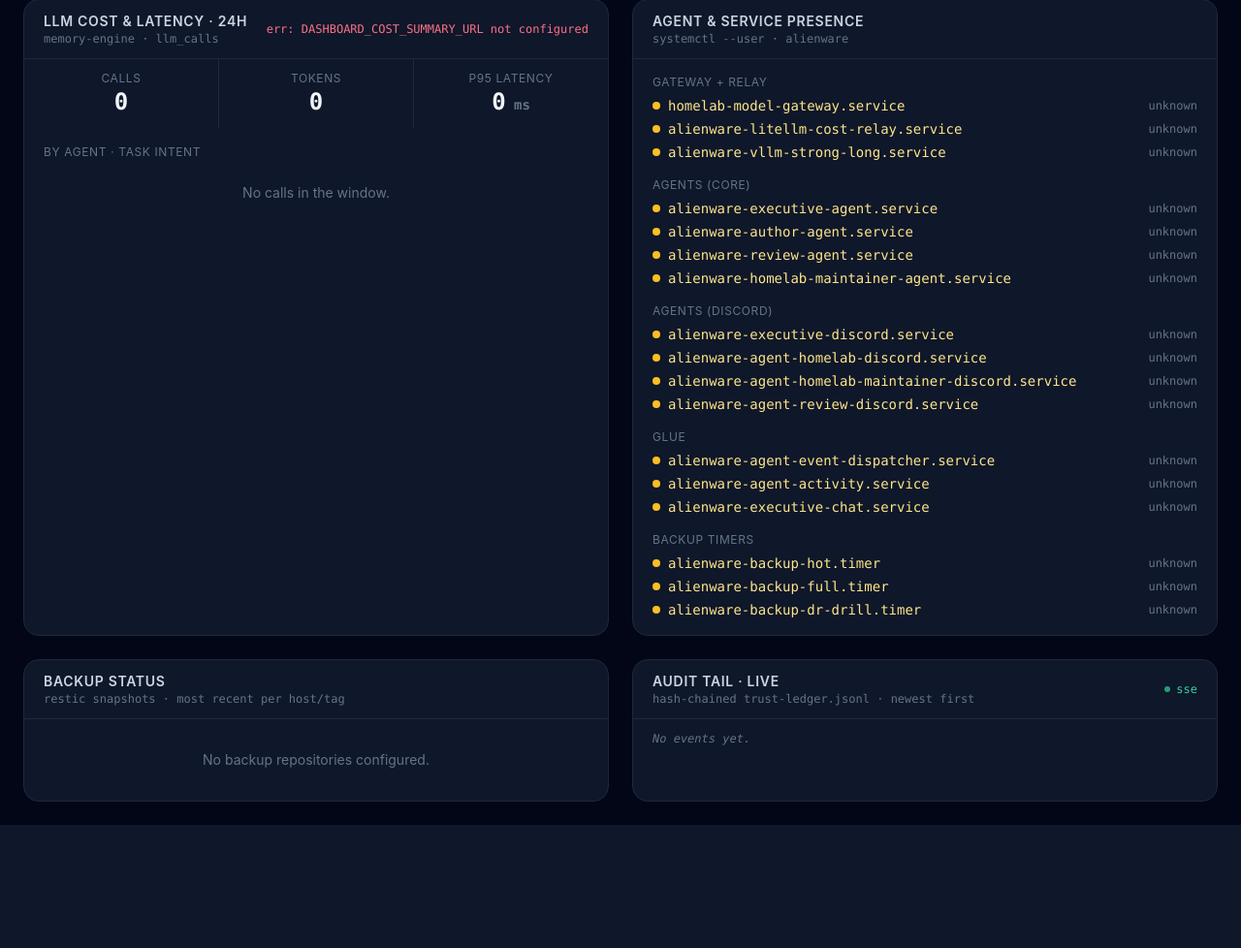
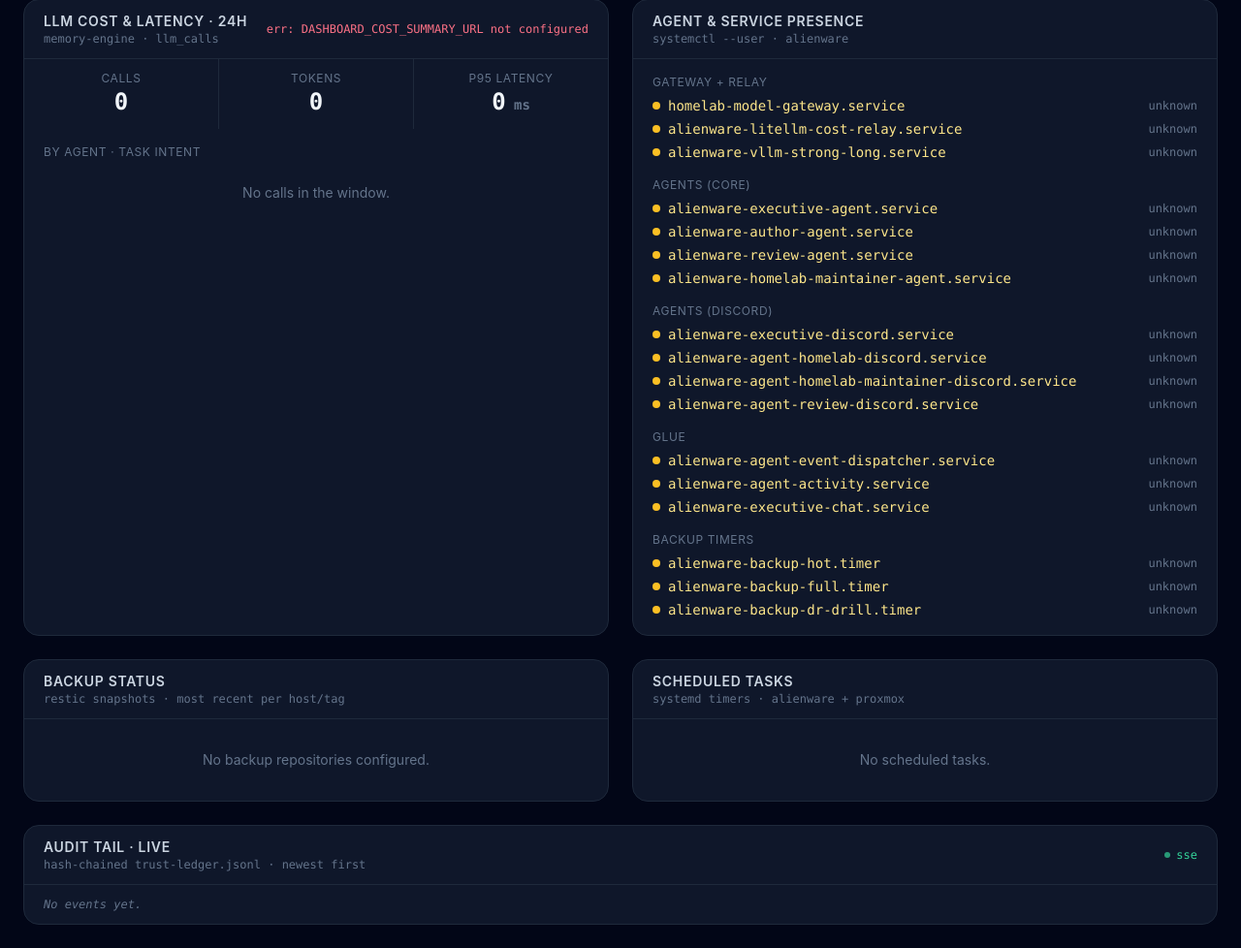
Before and after one commit to ivierlin27/homelab-control, a FastAPI app: page / in a window 1280 px wide. Shown: the part 78-1056 px from the top of the page at 97% size. Before the commit the page ends 929 px from the top, so only its background shows below. Run offline with FastAPI, Linux system fonts and the light colour scheme; some libraries are stand-ins or nearby versions.

Commit message:
dashboard: add 'Scheduled tasks' tile
systemd --output=json gives clean microsecond-since-epoch numbers for
next/last (no fragile column parsing). Pulls timers from Alienware
(systemctl --user list-timers --all) AND any host in
DASHBOARD_REMOTE_TIMER_HOSTS via ssh -o BatchMode=yes (defaults to
root@proxmox.dev-path.org, where the LXC backup timer lives).

Sort: soonest next-run first, unscheduled (next==0) at the bottom.
Color cues: green if firing within 1h, amber within 24h, slate beyond.
Filters out systemd-internal/grub/logrotate/dnf timers as noise.

Layout: 2x2 of cost/presence/backup/schedule, audit tail spans the
full width below (more room for the live event stream).

Tests: 7/7 pass (added _parse_timer_json happy + garbage path + the
schedule tile in the full-page render test).

Co-authored-by: Cursor <cursoragent@cursor.com>

```diff
--- a/apps/master_dashboard/main.py
+++ b/apps/master_dashboard/main.py
@@ -224,9 +224,100 @@ async def _fetch_presence() -> list[dict[str, Any]]:
     return groups
 
 
+# Remote hosts (host, ssh-target, label). Schedule tile pulls timers from each.
+# ssh-target must be batch-mode-reachable from the dashboard host's account.
+REMOTE_SCHEDULE_HOSTS = [
+    t.strip() for t in
+    os.environ.get("DASHBOARD_REMOTE_TIMER_HOSTS", "root@proxmox.dev-path.org").split(",")
+    if t.strip()
+]
+
+
+def _parse_timer_json(blob: str, host: str) -> list[dict[str, Any]]:
+    """systemd ts fields are microseconds since epoch, 0 == never/unscheduled."""
+    try:
+        items = json.loads(blob)
+    except json.JSONDecodeError:
+        return []
+    out: list[dict[str, Any]] = []
+    for it in items:
+        next_us = it.get("next") or 0
+        last_us = it.get("last") or 0
+        out.append({
+            "host": host,
+            "unit": it.get("unit", "?"),
+            "activates": it.get("activates", "") or "",
+            "next_epoch": next_us / 1_000_000.0 if next_us else None,
+            "last_epoch": last_us / 1_000_000.0 if last_us else None,
+        })
+    return out
+
+
+async def _list_timers_local() -> list[dict[str, Any]]:
+    proc = await asyncio.create_subprocess_exec(
+        "systemctl", "--user", "list-timers", "--all", "--output=json",
+        stdout=asyncio.subprocess.PIPE,
+        stderr=asyncio.subprocess.PIPE,
+    )
+    stdout, _ = await asyncio.wait_for(proc.communicate(), timeout=8)
+    if proc.returncode != 0:
+        return []
+    return _parse_timer_json(stdout.decode(), host="alienware")
+
+
+async def _list_timers_ssh(ssh_target: str) -> list[dict[str, Any]]:
+    proc = await asyncio.create_subprocess_exec(
+        "ssh", "-o", "BatchMode=yes", "-o", "ConnectTimeout=4",
+        ssh_target,
+        "systemctl list-timers --all --output=json",
+        stdout=asyncio.subprocess.PIPE,
+        stderr=asyncio.subprocess.PIPE,
+    )
+    try:
+        stdout, _ = await asyncio.wait_for(proc.communicate(), timeout=10)
+    except asyncio.TimeoutError:
+        try:
+            proc.kill()
+        except ProcessLookupError:
+            pass
+        return [{"host": ssh_target, "unit": "<ssh timeout>", "activates": "",
+                 "next_epoch": None, "last_epoch": None}]
+    if proc.returncode != 0:
+        return []
+    # Host label is the short name after the @
+    host = ssh_target.split("@", 1)[-1].split(".", 1)[0]
+    return _parse_timer_json(stdout.decode(), host=host)
+
+
+async def _fetch_schedule() -> list[dict[str, Any]]:
+    tasks: list[Any] = [_list_timers_local()]
+    for tgt in REMOTE_SCHEDULE_HOSTS:
+        tasks.append(_list_timers_ssh(tgt))
+    results = await asyncio.gather(*tasks, return_exceptions=True)
+    rows: list[dict[str, Any]] = []
+    for r in results:
+        if isinstance(r, Exception):
+            log.warning("schedule fetch leg failed: %s", r)
+            continue
+        rows.extend(r)
+    # Hide systemd-internal timers; they aren't ours and just add noise
+    rows = [
+        r for r in rows
+        if not r["unit"].startswith(("systemd-", "dnf-", "logrotate", "grub-"))
+    ]
+    # Sort: scheduled (next_epoch != None) first by soonest, then unscheduled
+    now = time.time()
+    rows.sort(key=lambda r: (r["next_epoch"] is None, r["next_epoch"] or 0))
+    for r in rows:
+        r["next_in_seconds"] = (r["next_epoch"] - now) if r["next_epoch"] else None
+        r["last_ago_seconds"] = (now - r["last_epoch"]) if r["last_epoch"] else None
+    return rows
+
+
 _cost_cache = TTLCache(ttl_seconds=300, fetcher=_fetch_cost_summary)
 _backup_cache = TTLCache(ttl_seconds=300, fetcher=_fetch_backup_status)
 _presence_cache = TTLCache(ttl_seconds=30, fetcher=_fetch_presence)
+_schedule_cache = TTLCache(ttl_seconds=60, fetcher=_fetch_schedule)
 
 
 # ----- audit tail (file iteration + SSE) --------------------------------
@@ -333,6 +424,7 @@ async def index(request: Request):
     cost = await _cost_cache.get()
     backup = await _backup_cache.get()
     presence = await _presence_cache.get()
+    schedule = await _schedule_cache.get()
     audit_events = _read_recent_events()
     return templates.TemplateResponse(
         request,
@@ -341,6 +433,7 @@ async def index(request: Request):
             "cost": cost,
             "backup": backup,
             "presence": presence,
+            "schedule": schedule,
             "audit_events": audit_events,
             "audit_event_count": sum(1 for _ in _list_ledgers()),
         },
@@ -367,6 +460,14 @@ async def tile_presence(request: Request):
     )
 
 
+@app.get("/tiles/schedule", response_class=HTMLResponse)
+async def tile_schedule(request: Request):
+    schedule = await _schedule_cache.get()
+    return templates.TemplateResponse(
+        request, "_tile_schedule.html", {"schedule": schedule}
+    )
+
+
 @app.get("/tiles/audit", response_class=HTMLResponse)
 async def tile_audit(request: Request):
     return templates.TemplateResponse(
--- /dev/null
+++ b/apps/master_dashboard/templates/_tile_schedule.html
@@ -0,0 +1,56 @@
+<header class="px-5 py-3 border-b border-slate-800 flex items-center justify-between">
+  <div>
+    <h2 class="text-sm font-semibold uppercase tracking-wider text-slate-300">Scheduled tasks</h2>
+    <p class="text-xs text-slate-500 mono">systemd timers · alienware + proxmox</p>
+  </div>
+  {% if schedule.error %}<span class="text-xs text-rose-400 mono">err: {{ schedule.error }}</span>{% endif %}
+</header>
+{% macro relfmt(secs) -%}
+  {%- if secs is none -%}—{%- else -%}
+    {%- set s = secs | abs | int -%}
+    {%- if s < 90 -%}{{ s }}s{%- elif s < 5400 -%}{{ (s / 60) | int }}m{%- elif s < 172800 -%}{{ (s / 3600) | int }}h{%- else -%}{{ (s / 86400) | int }}d{%- endif -%}
+  {%- endif -%}
+{%- endmacro %}
+<div class="px-5 py-4">
+  {% set rows = schedule.value or [] %}
+  {% if rows %}
+  <table class="w-full text-xs mono">
+    <thead class="text-slate-500 uppercase">
+      <tr class="border-b border-slate-800">
+        <th class="text-left py-1.5">host</th>
+        <th class="text-left">unit</th>
+        <th class="text-right">next</th>
+        <th class="text-right">last</th>
+      </tr>
+    </thead>
+    <tbody>
+      {% for r in rows %}
+        {% if r.next_in_seconds is not none and r.next_in_seconds < 3600 %}
+          {% set next_tone = 'text-emerald-300' %}
+        {% elif r.next_in_seconds is not none and r.next_in_seconds < 86400 %}
+          {% set next_tone = 'text-amber-300' %}
+        {% elif r.next_in_seconds is none %}
+          {% set next_tone = 'text-slate-500' %}
+        {% else %}
+          {% set next_tone = 'text-slate-300' %}
+        {% endif %}
+      <tr class="border-b border-slate-800/50 hover:bg-slate-800/40">
+        <td class="py-1 text-sky-300">{{ r.host }}</td>
+        <td>
+          <div class="text-slate-200 truncate" title="{{ r.unit }}">{{ r.unit }}</div>
+          {% if r.activates %}<div class="text-slate-500 text-[10px] truncate" title="{{ r.activates }}">→ {{ r.activates }}</div>{% endif %}
+        </td>
+        <td class="text-right {{ next_tone }}">
+          {% if r.next_in_seconds is not none %}in {{ relfmt(r.next_in_seconds) }}{% else %}—{% endif %}
+        </td>
+        <td class="text-right text-slate-400">
+          {% if r.last_ago_seconds is not none %}{{ relfmt(r.last_ago_seconds) }} ago{% else %}—{% endif %}
+        </td>
+      </tr>
+      {% endfor %}
+    </tbody>
+  </table>
+  {% else %}
+  <p class="text-slate-500 text-sm py-4 text-center">No scheduled tasks.</p>
+  {% endif %}
+</div>
--- a/apps/master_dashboard/templates/index.html
+++ b/apps/master_dashboard/templates/index.html
@@ -16,7 +16,12 @@
     {% include "_tile_backup.html" %}
   </section>
 
-  <section class="xl:col-span-1 bg-slate-900 rounded-2xl border border-slate-800 overflow-hidden">
+  <section class="xl:col-span-1 bg-slate-900 rounded-2xl border border-slate-800 overflow-hidden"
+           hx-get="/tiles/schedule" hx-trigger="every 60s" hx-swap="innerHTML">
+    {% include "_tile_schedule.html" %}
+  </section>
+
+  <section class="xl:col-span-2 bg-slate-900 rounded-2xl border border-slate-800 overflow-hidden">
     {% include "_tile_audit.html" %}
   </section>
 {% endblock %}
```
Also changed, not shown: apps/master_dashboard/test_main.py (+35 -0 lines).
